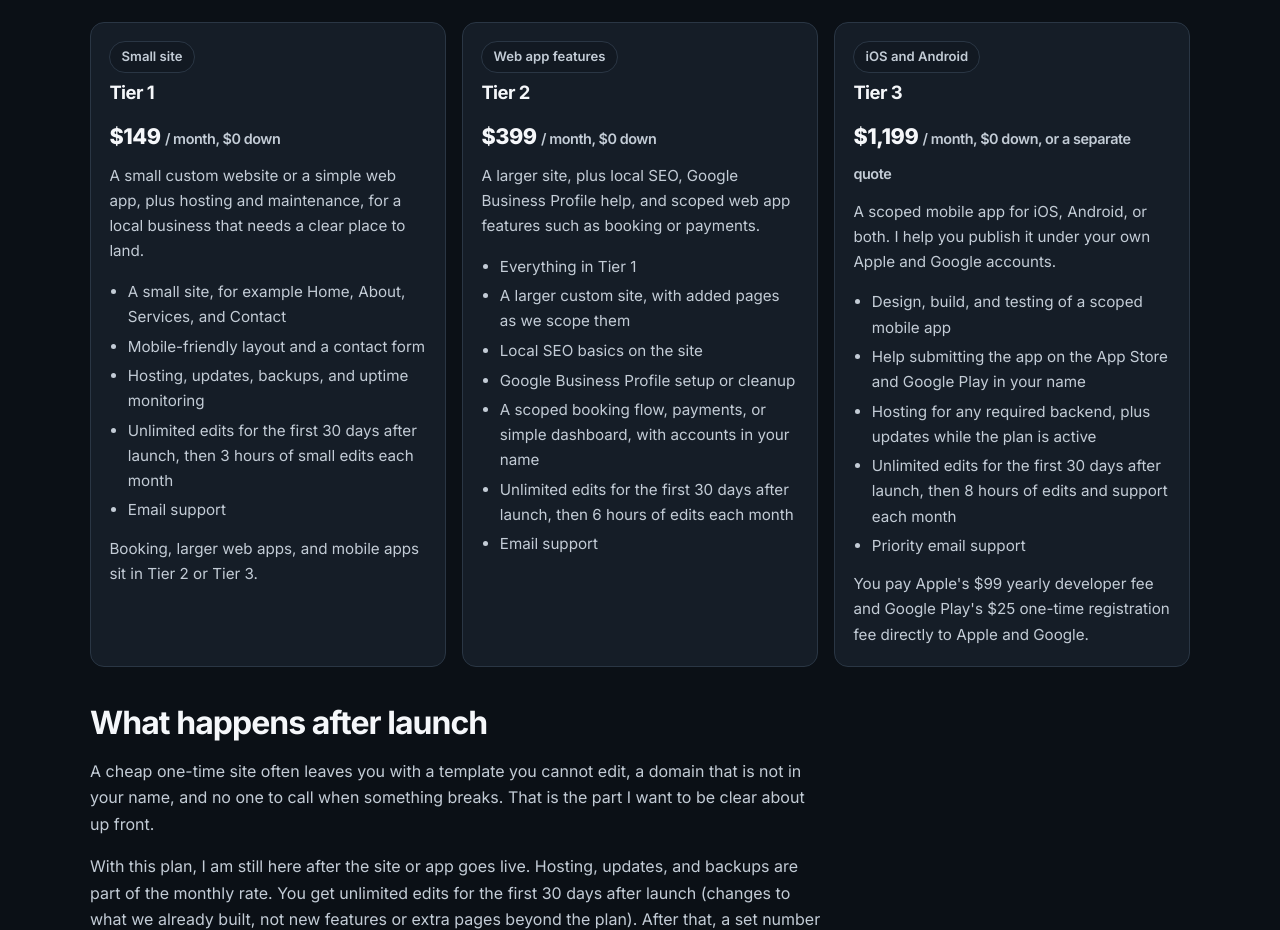
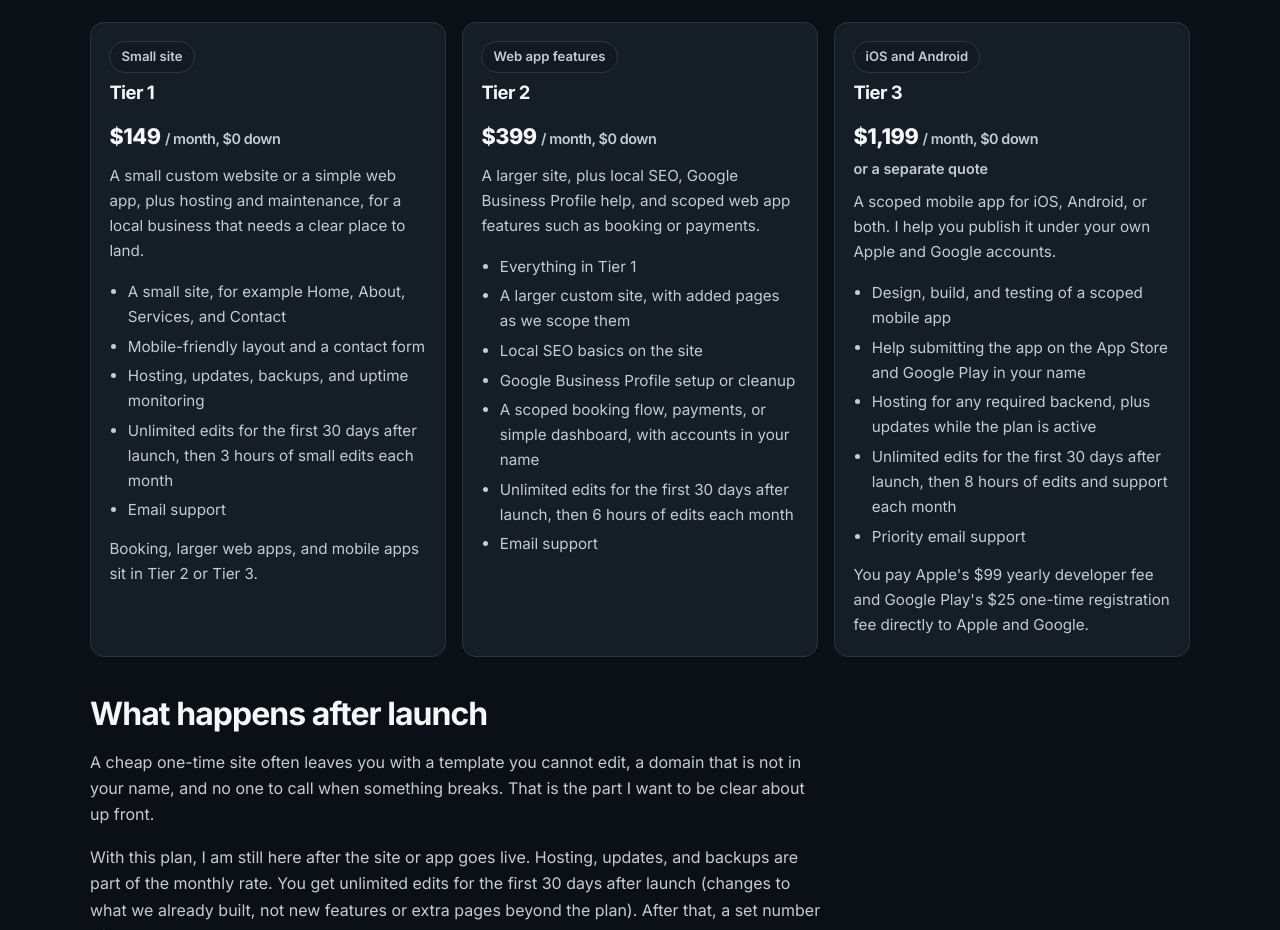
Before and after one commit to NolenM93/NolenM93.github.io, a plain HTML site: page index.html in a window 1280 px wide. Shown: the part 6407-7337 px from the top of the page. Drawn offline with Linux system fonts and the light colour scheme.

Commit message:
Fix Tier 3 price wrapping and keep pricing headings clear of the sticky nav

```diff
--- a/assets/css/site.css
+++ b/assets/css/site.css
@@ -1172,6 +1172,12 @@ section[id],
   font-weight: 550;
 }
 
+.pricing-card .price .price-or {
+  display: block;
+  margin-top: 0.15rem;
+  letter-spacing: 0;
+}
+
 .pricing-card ul {
   margin: 0.15rem 0 0;
   padding-left: 1.15rem;
@@ -1190,6 +1196,7 @@ section[id],
 
 .pricing-after {
   margin-top: 2.4rem;
+  scroll-margin-top: calc(var(--nav-h) + 0.6rem);
 }
 
 .pricing-after .muted {
@@ -1213,6 +1220,7 @@ section[id],
 .pricing-faq {
   margin-top: 2.2rem;
   max-width: 46rem;
+  scroll-margin-top: calc(var(--nav-h) + 0.6rem);
 }
 
 .pricing-faq h3 {
--- a/index.html
+++ b/index.html
@@ -563,7 +563,7 @@
             <div class="card-body">
               <div class="skills"><span class="tag">iOS and Android</span></div>
               <h3>Tier 3</h3>
-              <p class="price">$1,199 <span>/ month, $0 down, or a separate quote</span></p>
+              <p class="price">$1,199 <span>/ month, $0 down</span> <span class="price-or">or a separate quote</span></p>
               <p>A scoped mobile app for iOS, Android, or both. I help you publish it under your own Apple and Google accounts.</p>
               <ul>
                 <li>Design, build, and testing of a scoped mobile app</li>
```
